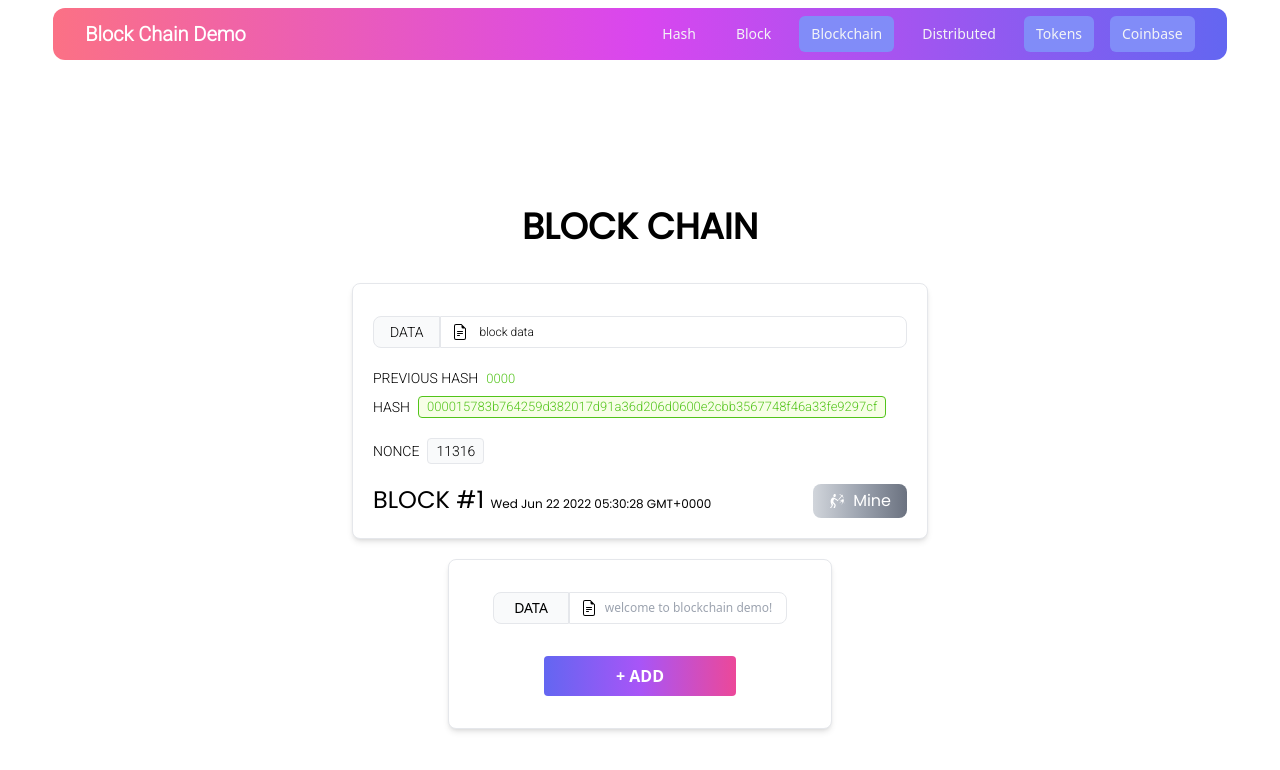
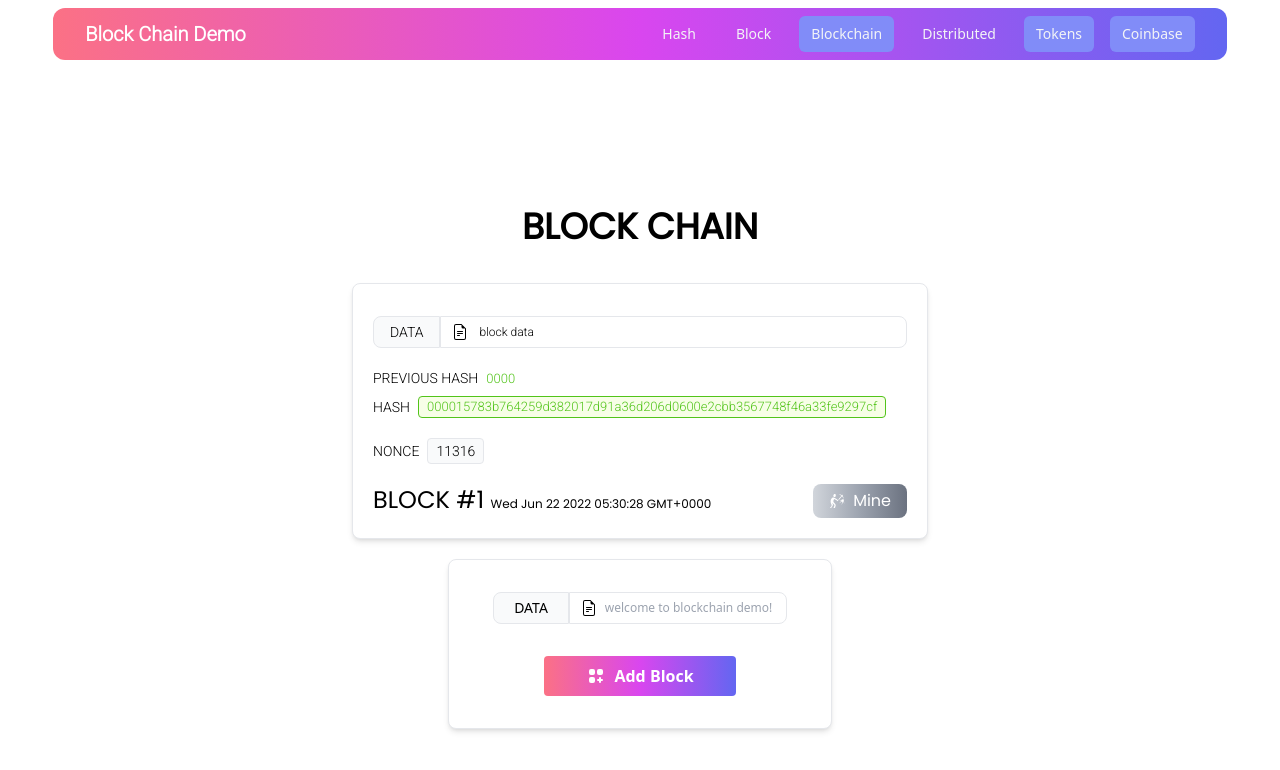
Before and after one commit to ItsAshrafSyed/blockchain-simulator, a Next.js app: page / in a window 1280 px wide. Shown: the top 770 px of the page. Built offline with nearby package versions, Linux system fonts and the light colour scheme; a web font is replaced by a local one.

Commit message:
nav hash peers added"

```diff
--- a/components/add.jsx
+++ b/components/add.jsx
@@ -1,46 +1,47 @@
-import {BsFileEarmarkText} from 'react-icons/bs'
+import { BsFileEarmarkText } from "react-icons/bs";
+import { HiViewGridAdd } from "react-icons/hi";
+import { useState } from "react";
 
-import {useState} from 'react'
+export default function Add({ handle }) {
+  const styles = {
+    wrapper:
+      " bg-white  flex space-y-4 md:space-y-8 font-extralight   items-center w-full p-8 border max-w-xs md:max-w-sm justify-center flex-col shadow-md rounded-lg hover:shadow-2xl transition-all ",
+    inputwrapper: "  flex    items-center ",
+    input: "outline-none text-xs p-[4px]  flex-1 ",
+    inputgroup: `p-[3px]  hover:border-sky-400 focus-within:ring-2 focus-within:ring-sky-100 focus-within:border-sky-400 flex rounded-r-lg items-center border flex-1`,
+    texticon: "p-[4px] pl-2",
+    inputtext:
+      "border rounded-l-lg p-[5px] text-sm font-light  px-5 bg-gray-50",
+    button:
+      "bg-gradient-to-r from-rose-400 via-fuchsia-500 to-indigo-500 text-white font-bold w-full flex items-center  justify-center space-x-2 max-w-[12rem] py-2 px-4 rounded",
+  }
 
 
+  const [input, setInput] = useState("");
 
-export default function Add({handle}){
-  const styles={
-    wrapper:" bg-white  flex space-y-4 md:space-y-8 font-extralight   items-center w-full p-8 border max-w-xs md:max-w-sm justify-center flex-col shadow-md rounded-lg hover:shadow-2xl transition-all ",
-    inputwrapper:"  flex    items-center ",
-    input:"outline-none text-xs p-[4px]  flex-1 ",
-    inputgroup:`p-[3px]  hover:border-sky-400 focus-within:ring-2 focus-within:ring-sky-100 focus-within:border-sky-400 flex rounded-r-lg items-center border flex-1`,
-    texticon:"p-[4px] pl-2",
-    inputtext:"border rounded-l-lg p-[5px] text-sm font-light  px-5 bg-gray-50",
-    button:"bg-gradient-to-r from-indigo-500 via-purple-500 to-pink-500 hover:bg-gray-400 text-white font-bold w-full  max-w-[12rem] py-2 px-4 rounded",
+  function handleClick() {
+    handle(input);
   }
 
-  const [input,setInput]=useState("");
-
-  function handleClick(){
-   handle(input)
-  }
-
-  return(
+  return (
     <div className={styles.wrapper}>
       <div className={styles.inputwrapper}>
-        <div className={styles.inputtext}>
-          DATA
-        </div>
+        <div className={styles.inputtext}>DATA</div>
         <div className={styles.inputgroup}>
           <span className={styles.texticon}>
             <BsFileEarmarkText />
           </span>
           <input
-          onChange={(e)=>setInput(e.target.value)}
+            onChange={(e) => setInput(e.target.value)}
             placeholder="welcome to blockchain demo!"
-          className={styles.input} type="text"/>
+            className={styles.input}
+            type="text"
+          />
         </div>
       </div>
-      <button
-        onClick={handleClick}
-        className={styles.button}>
-          + ADD</button>
+      <button onClick={handleClick} className={styles.button}>
+        <HiViewGridAdd className="h-5 w-5" /><span> Add Block</span>
+      </button>
     </div>
-  )
+  );
 }
```
Lines whose indentation alone changed are shown as unchanged.
